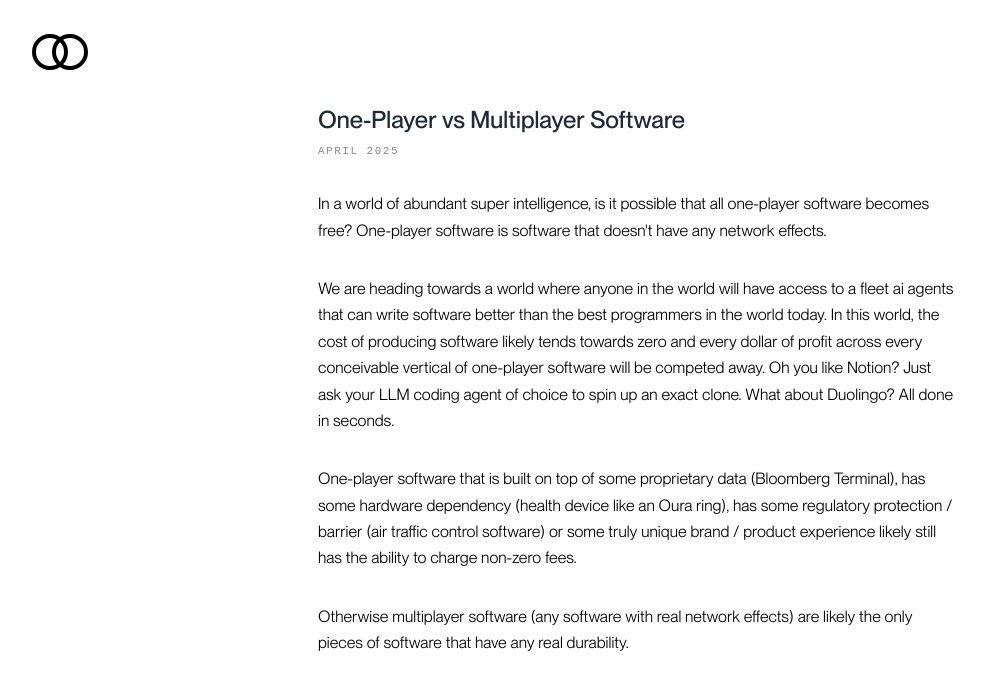
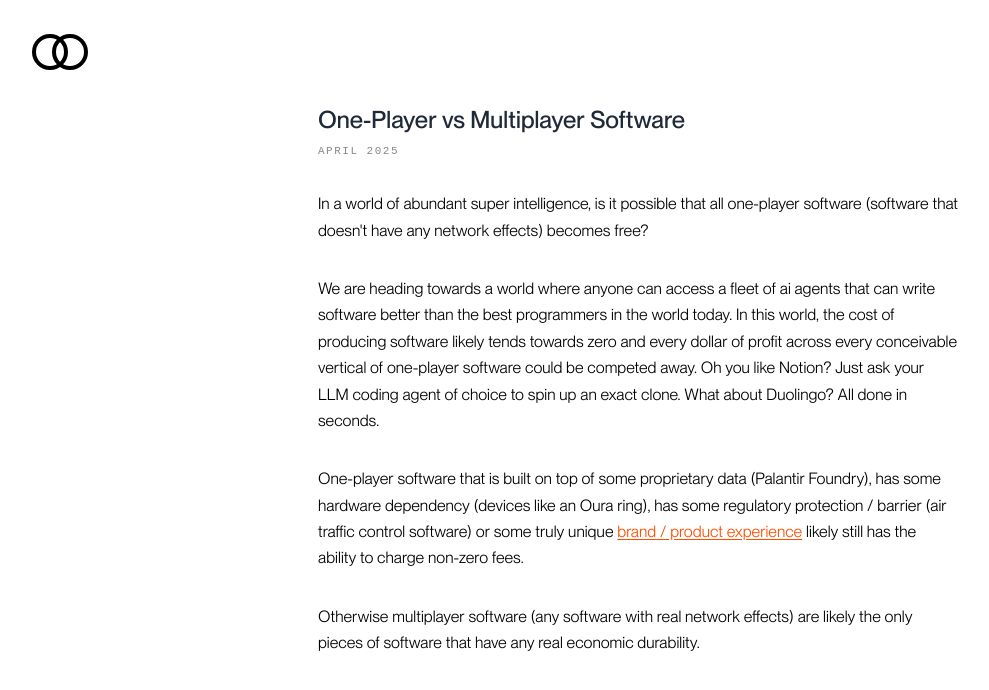
Before and after one commit to vinnie329/personal, a Next.js app: page /thoughts/one-player-vs-multiplayer-software in a window 1280 px wide. Shown: the top 690 px of the page, without its empty margins (2-991 px from the left). Built offline with nearby package versions, Linux system fonts and the light colour scheme; a web font is replaced by a local one.

Commit message:
Update one-player article copy, add brand/product experience link

```diff
--- a/src/app/thoughts/one-player-vs-multiplayer-software/page.tsx
+++ b/src/app/thoughts/one-player-vs-multiplayer-software/page.tsx
@@ -20,16 +20,16 @@
 
       <article className="article-content">
         <p>
-          In a world of abundant super intelligence, is it possible that all one-player software becomes free?  One-player software is software that doesn't have any network effects.
+          In a world of abundant super intelligence, is it possible that all one-player software (software that doesn't have any network effects) becomes free?
         </p>
         <p>
-          We are heading towards a world where anyone in the world will have access to a fleet ai agents that can write software better than the best programmers in the world today. In this world, the cost of producing software likely tends towards zero and every dollar of profit across every conceivable vertical of one-player software will be competed away. Oh you like Notion? Just ask your LLM coding agent of choice to spin up an exact clone. What about Duolingo? All done in seconds.
+          We are heading towards a world where anyone can access a fleet of ai agents that can write software better than the best programmers in the world today. In this world, the cost of producing software likely tends towards zero and every dollar of profit across every conceivable vertical of one-player software could be competed away. Oh you like Notion? Just ask your LLM coding agent of choice to spin up an exact clone. What about Duolingo? All done in seconds.
         </p>
         <p>
-          One-player software that is built on top of some proprietary data (Bloomberg Terminal), has some hardware dependency (health device like an Oura ring), has some regulatory protection / barrier (air traffic control software) or some truly unique brand / product experience likely still has the ability to charge non-zero fees.
+          One-player software that is built on top of some proprietary data (Palantir Foundry), has some hardware dependency (devices like an Oura ring), has some regulatory protection / barrier (air traffic control software) or some truly unique <a href="https://www.youtube.com/watch?v=QdBZY2fkU-0" target="_blank" rel="noopener noreferrer">brand / product experience</a> likely still has the ability to charge non-zero fees.
         </p>
         <p>
-          Otherwise multiplayer software (any software with real network effects) are likely the only pieces of software that have any real durability.
+          Otherwise multiplayer software (any software with real network effects) are likely the only pieces of software that have any real economic durability.
         </p>
       </article>
     </div>
```
